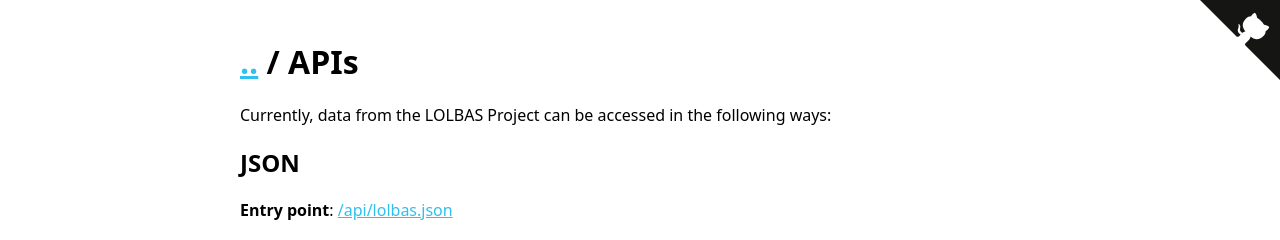
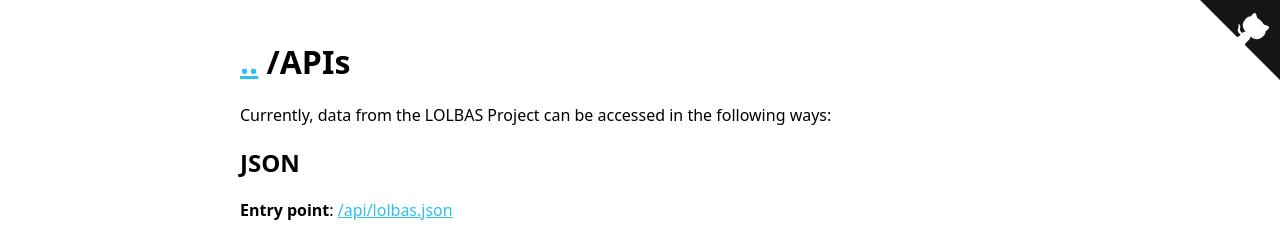
Before and after one commit to LOLBAS-Project/LOLBAS-Project.github.io, a Jekyll site: the page built from api/index.md, in a window 1280 px wide. Shown: the top 240 px of the page. Built offline with Jekyll 4.4.1, drawn with Linux system fonts in a browser that asks for light colours.

Commit message:
Fixing whitespace issues in <title> tags

```diff
--- a/_includes/page_title.html
+++ b/_includes/page_title.html
@@ -1,8 +1,7 @@
-<h1>
-    {% if page.url != '/' %}
+<h1>{%- if page.url != '/' -%}
     <a href="{{ '/' | relative_url }}">..</a> /
-    {% endif %}
-    {{ include.title }}
+    {%- endif -%}
+    {{- include.title -}}
     <div class="github-buttons">
         <a class="github-button" href="https://github.com/LOLBAS-Project/LOLBAS" data-icon="octicon-star" data-show-count="true" aria-label="Star LOLBAS-Project/LOLBAS on GitHub">Star</a>
     </div>
--- a/_layouts/common.html
+++ b/_layouts/common.html
@@ -3,18 +3,19 @@
     <head>
         <meta charset="utf-8">
         <title>
-            {% if page.url != '/' %}
-            {% if page.layout == 'bin' %}
-            {{ page.title | downcase }}
-            {% else %}
-            {{ page.title }}
-            {% endif %}
-            |
-            {% endif %}
-            {{ site.title }}
+            {%- assign title = "" | split:"" -%}
+            {%- if page.url != '/' -%}
+                {%- if page.layout == 'bin' -%}
+                    {%- assign page.title = page.title | downcase -%}
+                {%- endif -%}
+                {%- assign title = title | push: page.title -%}
+            {%- endif -%}
+
+            {%- assign title = title | push: site.title -%}
+            {{- title | join: " | " -}}
         </title>
         <link rel="icon" href="{{ '/assets/logo.png' | relative_url }}">
-        <link rel="stylesheet" href="{{ '/assets/style.css' | relative_url }}" type="text/css"/>
+        <link rel="stylesheet" href="{{ '/assets/style.css' | relative_url }}" type="text/css">
         <meta name="viewport" content="width=device-width, initial-scale=1.0, maximum-scale=5.0, user-scalable=yes">
         <script async defer src="https://buttons.github.io/buttons.js"></script>
         <script async src="{{ '/assets/mitre_attack.js' | relative_url }}"></script>
```
